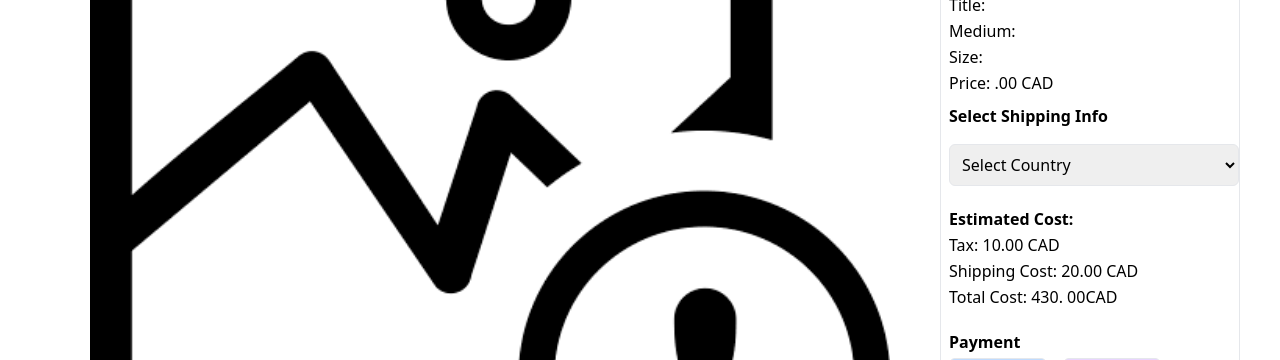
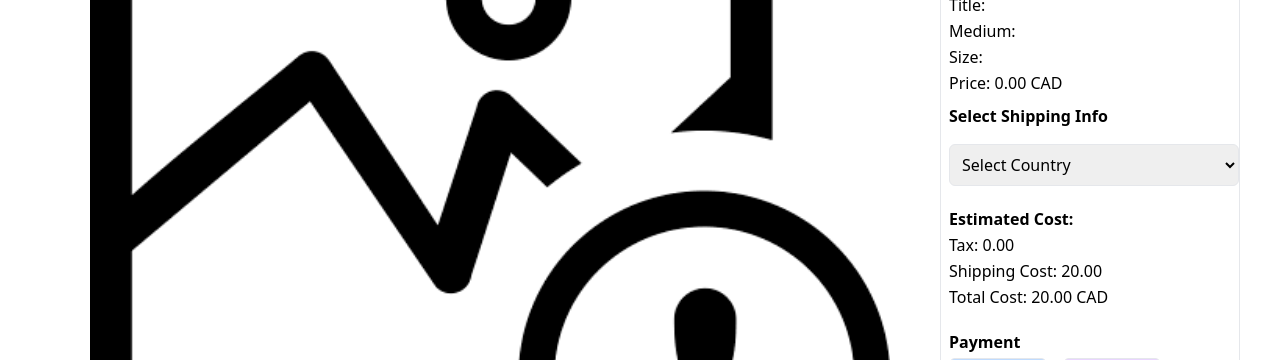
Before and after one commit to SageJonathan/ArtStore, a Next.js app: page /cart in a window 1280 px wide. Shown: the part 307-667 px from the top of the page. Built offline with nearby package versions, Linux system fonts and the light colour scheme.

Commit message:
integrate tax calculation in estimated price

```diff
--- a/src/app/cart/page.tsx
+++ b/src/app/cart/page.tsx
@@ -1,27 +1,29 @@
-// This is checkout
-//  Do we make a cart? Do we need one?
+// // This is checkout
+// //  Do we make a cart? Do we need one?
 
-// Get Tax through API && Display
-// Get shipping through API && Display
+// // Get Tax through API && Display
+// // Get shipping through API && Display
+
 "use client";
 
 import { useSearchParams } from "next/navigation";
-import { useState } from "react";
+import { useState, useEffect } from "react";
 import Image from "next/image";
-import TaxesForm from "@/components/checkout/taxesForm"
+import TaxesForm from "@/components/checkout/taxesForm";
 import PaypalIcon from "@/app/assets/icons/paypal.png";
 import StripeIcon from "@/app/assets/icons/stripe.png";
 
 export default function CartPage() {
   const [activeImage, setActiveImage] = useState<"front" | "back">("front");
+  const [taxRate, setTaxRate] = useState<number>(0);
+  const [totalCost, setTotalCost] = useState<number>(0);
 
   const searchParams = useSearchParams();
   const title = searchParams.get("title");
   const size = searchParams.get("size");
-  //Remove description
-  const description = searchParams.get("description");
+  const description = searchParams.get("description"); // This is removed in the UI as per your comment
   const medium = searchParams.get("medium");
-  const price = searchParams.get("price");
+  const price = parseFloat(searchParams.get("price") || "0");
   const isVertical = searchParams.get("isVertical") === "true";
   const weight = searchParams.get("weight");
   const inStock = searchParams.get("inStock") === "true";
@@ -34,6 +36,17 @@ export default function CartPage() {
 
   const toggleImage = () => {
     setActiveImage(activeImage === "front" ? "back" : "front");
+  };
+
+  useEffect(() => {
+    const shippingCost = 20.00;
+    const calculatedTax = price * taxRate;
+    const newTotalCost = price + calculatedTax + shippingCost;
+    setTotalCost(newTotalCost);
+  }, [price, taxRate]);
+
+  const handleTaxChange = (tax: number) => {
+    setTaxRate(tax);
   };
 
   return (
@@ -80,18 +93,17 @@ export default function CartPage() {
               <p>Title: {title}</p>
               <p>Medium: {medium}</p>
               <p>Size: {size}</p>
-              <p>Price: {price}.00 CAD</p>
+              <p>Price: {price.toFixed(2)} CAD</p>
             </div>
-                <TaxesForm />
+            <TaxesForm onTaxChange={handleTaxChange} />
             <div className="mb-5 mt-5 leading-relaxed">
               <h1 className="font-bold">Estimated Cost:</h1>
-              <p>Tax: {}10.00 CAD</p>
-              <p>Shipping Cost:{} 20.00 CAD</p>
-              <p>Total Cost: {}430. 00CAD</p>
+              <p>Tax: {((price * taxRate) || 0).toFixed(2)}</p>
+              <p>Shipping Cost: 20.00</p>
+              <p>Total Cost: {totalCost.toFixed(2)} CAD</p>
             </div>
           </div>
-          {/* We need to get some info from payment processing to get cleint info */}
-          <div className=" mb-1">
+          <div className="mb-1">
             <h1 className="font-bold mb-1">Payment</h1>
             <form action="submit" className="flex flex-row gap-4">
               <button
@@ -140,7 +152,6 @@ export default function CartPage() {
           </p>
         </div>
       </div>
-
     </div>
   );
 }
--- a/src/components/checkout/taxesForm.tsx
+++ b/src/components/checkout/taxesForm.tsx
@@ -1,6 +1,6 @@
 "use client";
 
-import { useState } from "react";
+import { useState} from "react";
 import Taxes from '@/data/taxes.json';
 
 type Country = "Canada" | "USA" | "";
@@ -11,16 +11,32 @@ interface TaxesData {
   USA: Record<string, { tax: number }>;
 }
 
-export default function TaxesForm() {
+interface TaxesFormProps {
+  onTaxChange: (tax: number) => void;
+}
+
+export default function TaxesForm({ onTaxChange }: TaxesFormProps) {
   const [country, setCountry] = useState<Country>("");
   const [stateOrProvince, setStateOrProvince] = useState<ProvinceOrState>("");
 
-  // Define the Taxes object (adjusted based on the correct structure)
   const { Canada, USA }: TaxesData = Taxes;
 
   const handleCountryChange = (e: React.ChangeEvent<HTMLSelectElement>) => {
     setCountry(e.target.value as Country);
-    setStateOrProvince(""); // Reset state or province on country change
+    setStateOrProvince("");
+  };
+
+  const handleStateOrProvinceChange = (e: React.ChangeEvent<HTMLSelectElement>) => {
+    const selectedStateOrProvince = e.target.value;
+    setStateOrProvince(selectedStateOrProvince);
+
+    let tax = 0;
+    if (country === "Canada" && selectedStateOrProvince) {
+      tax = Canada[selectedStateOrProvince]?.tax || 0;
+    } else if (country === "USA" && selectedStateOrProvince) {
+      tax = USA[selectedStateOrProvince]?.tax || 0;
+    }
+    onTaxChange(tax);
   };
 
   const provincesOrStates = country === "Canada" ? Object.keys(Canada) : Object.keys(USA);
@@ -50,7 +66,7 @@ export default function TaxesForm() {
           className="p-2 border rounded-md"
           required
           value={stateOrProvince}
-          onChange={(e) => setStateOrProvince(e.target.value)}
+          onChange={handleStateOrProvinceChange}
         >
           <option value="" disabled>Select State/Province</option>
           {provincesOrStates.map((stateOrProvince) => (
```
Lines whose indentation alone changed are shown as unchanged.
